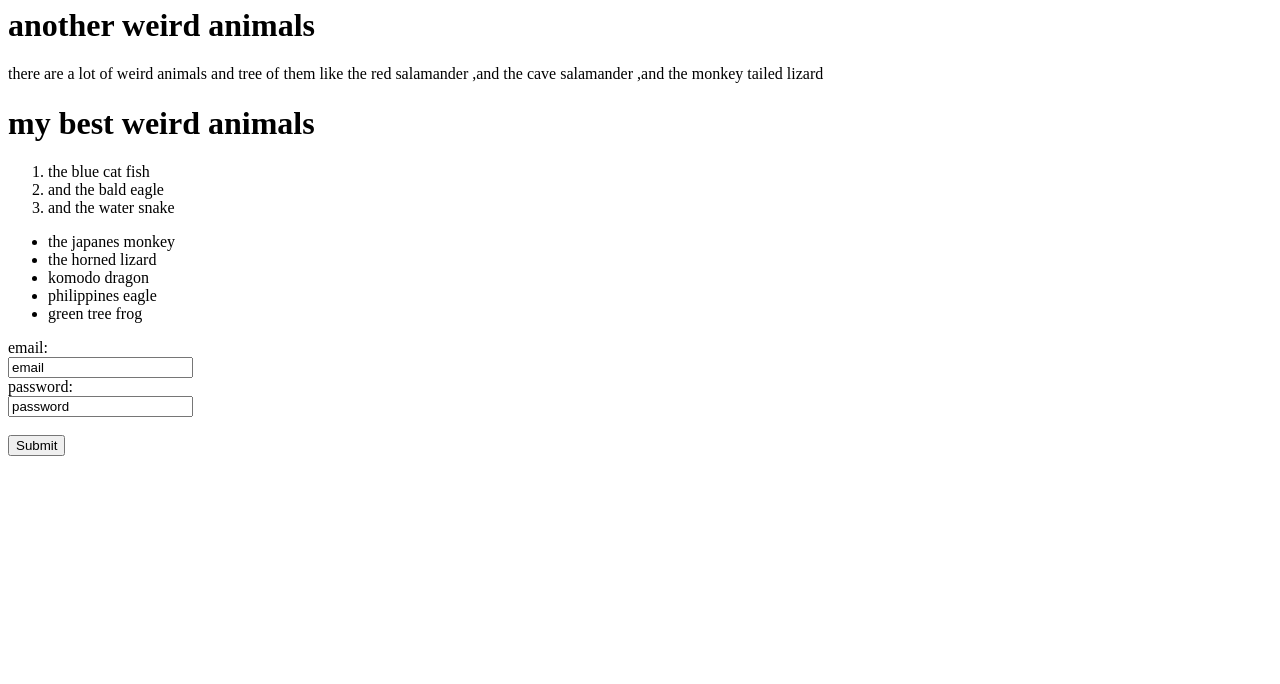
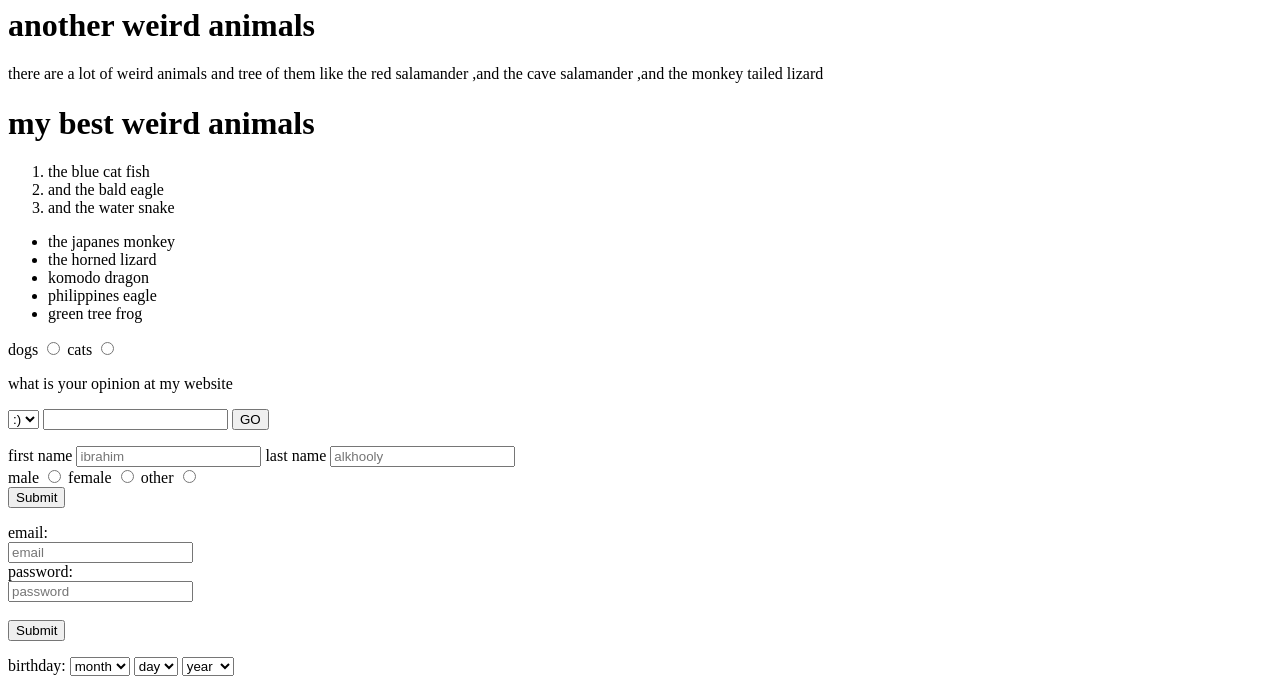
Before and after one commit to IbrahimAlkhooly10/javaScriptPractice, a plain HTML site: page html practice/animals 2.html in a window 1280 px wide. Shown: the part 1029-1713 px from the top of the page. Before the commit the page ends 1501 px from the top, so only its background shows below. Drawn offline with Linux system fonts and the light colour scheme.

Commit message:
this is my last code in .html

```diff
--- a/html practice/animals 2.html
+++ b/html practice/animals 2.html
@@ -3,14 +3,14 @@
 <title> </title>
 </head>
 <body>
-   <h1>Hy my name is ibrahim today i will show you weird sanimal</h1>
+   <h1>Hy my name is ibrahim today i will show you weird animal</h1>
 <table border="1">
 <thead>
     <tr>
         <th>image</th>
          <th>name</th>
-         <th>arya</th>
-         <th>news </th>
+         <th>area</th>
+         <th>informations </th>
 
     </tr>
     <tr>
@@ -58,15 +58,82 @@ the red salamander ,and the cave salamander ,and the monkey tailed lizard</p>
   <li>philippines eagle</li>
   <li>green tree frog</li>
 </ul>
+
+
+<form>
+  <label for="dogs">dogs</label>
+  <input name="petchois" id="dogs" type="radio"
+  value="dogs">
+
+  <label for="cats">cats</label>
+  <input name="petchois"id="cats" type="radio"
+  value="cats">
+
+
+  <p>what is your opinion at my website</p>
+
+  <select name="mood">
+    <option value="happy"> :)</option>
+    <option value="neutral">:|</option>
+    <option value="sad">:(</option>
+
+  </select>
+
+
+  <input type="text">
+
+  <button>GO</button>
+</form>
+<form>
+  <label for="first">first name</label>
+  <input name="first" id="first" type="text"
+   placeholder="ibrahim"required>
+  <label for="last">last name</label>
+  <input name="last" id="last" type="text"
+  placeholder="alkhooly"required>
+
+  <div>
+    <label for="male">male</label>
+    <input id="male" name="gender" type="radio"value="male">
+    <label for="female">female</label>
+    <input id="female" name="gender" type="radio"value="female">
+    <label for="other">other</label>
+    <input id="other" name="gender" type="radio"value="other">
+  </div>
+<input type="submit">
+
+</form>
 <form action="/action_page.php">
   <label for="email">email:</label><br>
-  <input type="text" id="fname" name="fname" value="email"><br>
+  <input type="text" id="fname" name="fname" placeholder="email"><br>
   <label for="password"> password:</label><br>
-  <input type="text" id="lname" name="lname" value="password"><br><br>
-  <input type="submit" value="Submit">
+  <input type="text" id="lname" name="lname" placeholder="password"><br><br>
+  <input type="submit" value="Submit" >
 </form>
+<div>
+  <label>
+    birthday:
+    <select name="month">
+      <option>month</option>
+      <option>Jan</option>
+      <option>Feb</option>
+      <option>Mar</option>
+    </select>
+    <select month="day">
+      <option>day</option>
+      <option>10</option>
+      <option>11</option>
+      <option>12</option>
+    </select>
+    <select month="year">
+      <option>year</option>
+      <option>1999</option>
+      <option>2000</option>
+      <option>2003</option>
+    </select>
+  </label>
 
-
+</div>
 
 
 </body>
```
Also changed, not shown: html practice/animals.html (+10 -6 lines).
